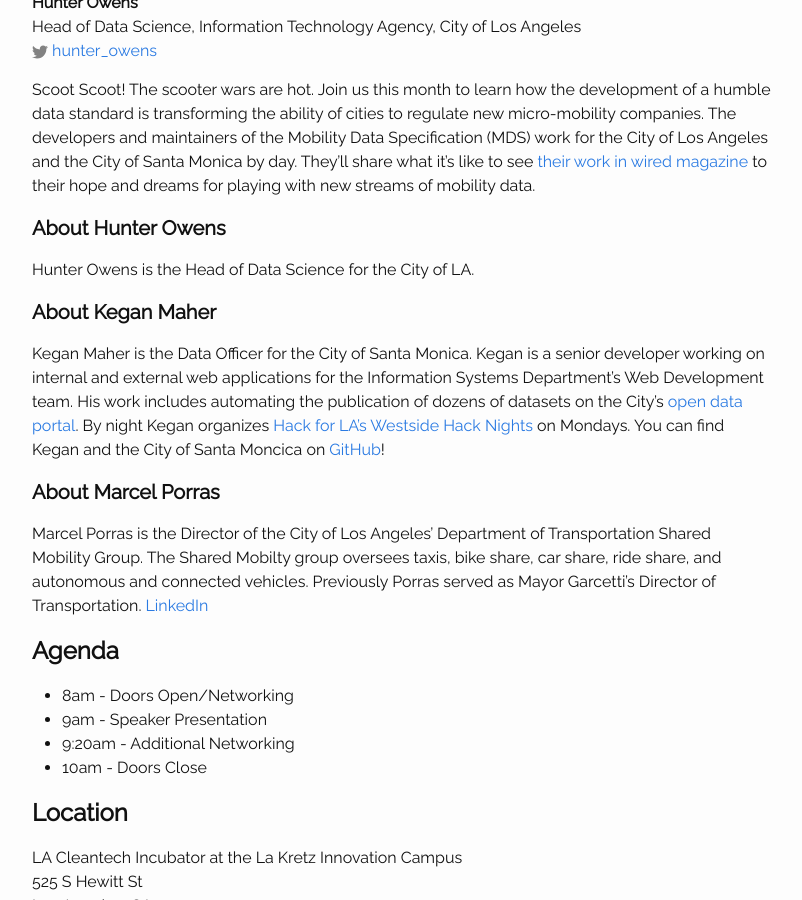
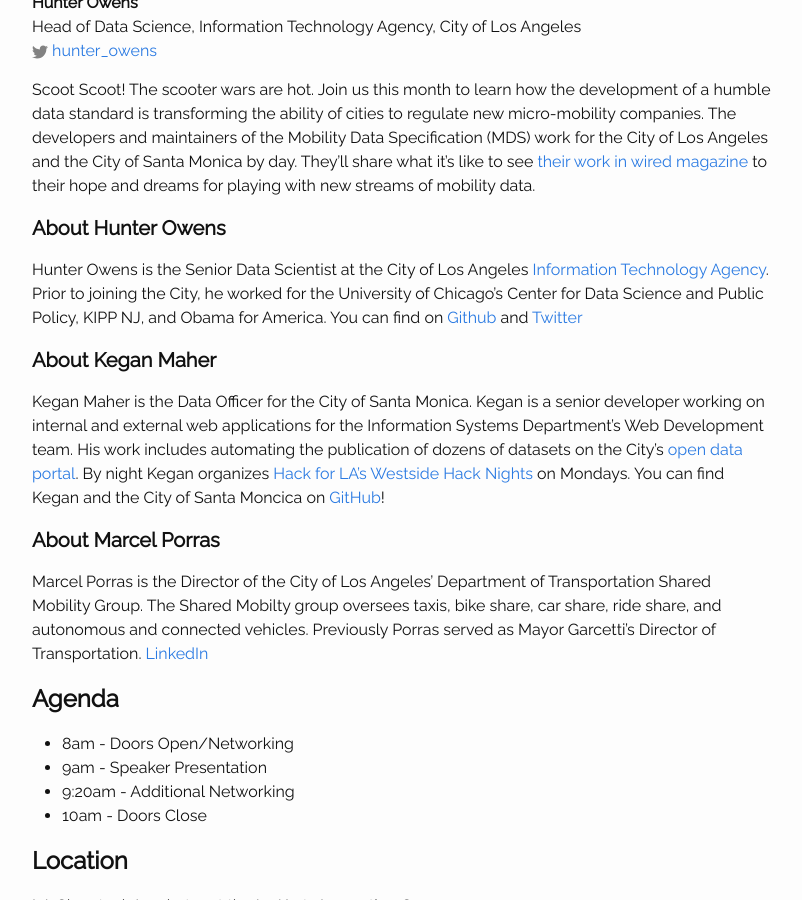
Before and after one commit to compilerla/data-donuts, a Jekyll site: the page built from _posts/2018-10-11-data-donuts-17.md, in a window 1280 px wide and 900 px high, scrolled down 699 px. Shown: the whole window, without its empty margins (238-1040 px from the left). Built offline with Jekyll 4.4.1, drawn with Linux system fonts in a browser that asks for light colours.

Commit message:
correct my title.

```diff
--- a/_posts/2018-10-11-data-donuts-17.md
+++ b/_posts/2018-10-11-data-donuts-17.md
@@ -20,7 +20,7 @@
 
 
 #### About Hunter Owens
-Hunter Owens is the Head of Data Science for the City of LA.
+Hunter Owens is the Senior Data Scientist at the City of Los Angeles [Information Technology Agency](http://ita.lacity.org/). Prior to joining the City, he worked for the University of Chicago's Center for Data Science and Public Policy, KIPP NJ, and Obama for America. You can find on [Github](http://github.com/hunterowens) and [Twitter](https://twitter.com/hunter_owens)
 
 
 #### About Kegan Maher
```
